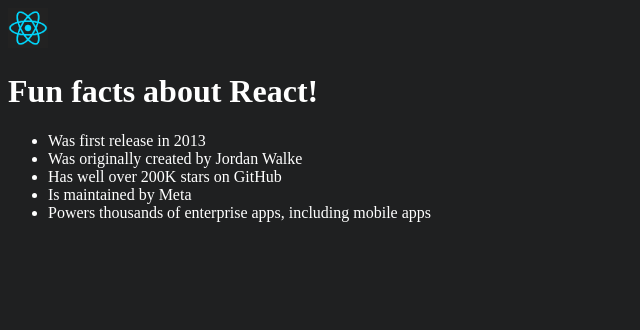
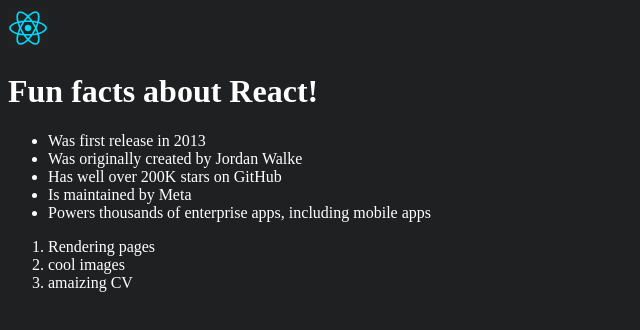
Before and after one commit to Emelyne749/ReactProjects, a React (Vite) app in the folder react-project/: page / in a window 1280 px wide. Shown: the top 330 px of the page, without its empty margins (0-640 px from the left). Built offline with nearby package versions, Linux system fonts and the light colour scheme.

Commit message:
React components and rendering them

```diff
--- a/react-project/src/main.jsx
+++ b/react-project/src/main.jsx
@@ -1,6 +1,15 @@
 import {createRoot} from 'react-dom/client'
 
 createRoot(document.getElementById('root')).render(
+    <>
+    <TemporaryName/>
+    <Page/>
+    </>
+
+)
+
+function TemporaryName(){
+    return(
         <main>
             <img src="public/imgs/images.png" alt="React logo" width= {40} />
             <h1>Fun facts about React! </h1>
@@ -13,3 +22,15 @@
             </ul>
         </main>
     )
+}
+
+
+function Page(){
+    return (
+        <ol>
+            <li>Rendering pages</li>
+            <li>cool images</li>
+            <li>amaizing CV</li>
+        </ol>
+    )
+}
```
Lines whose indentation alone changed are shown as unchanged.
